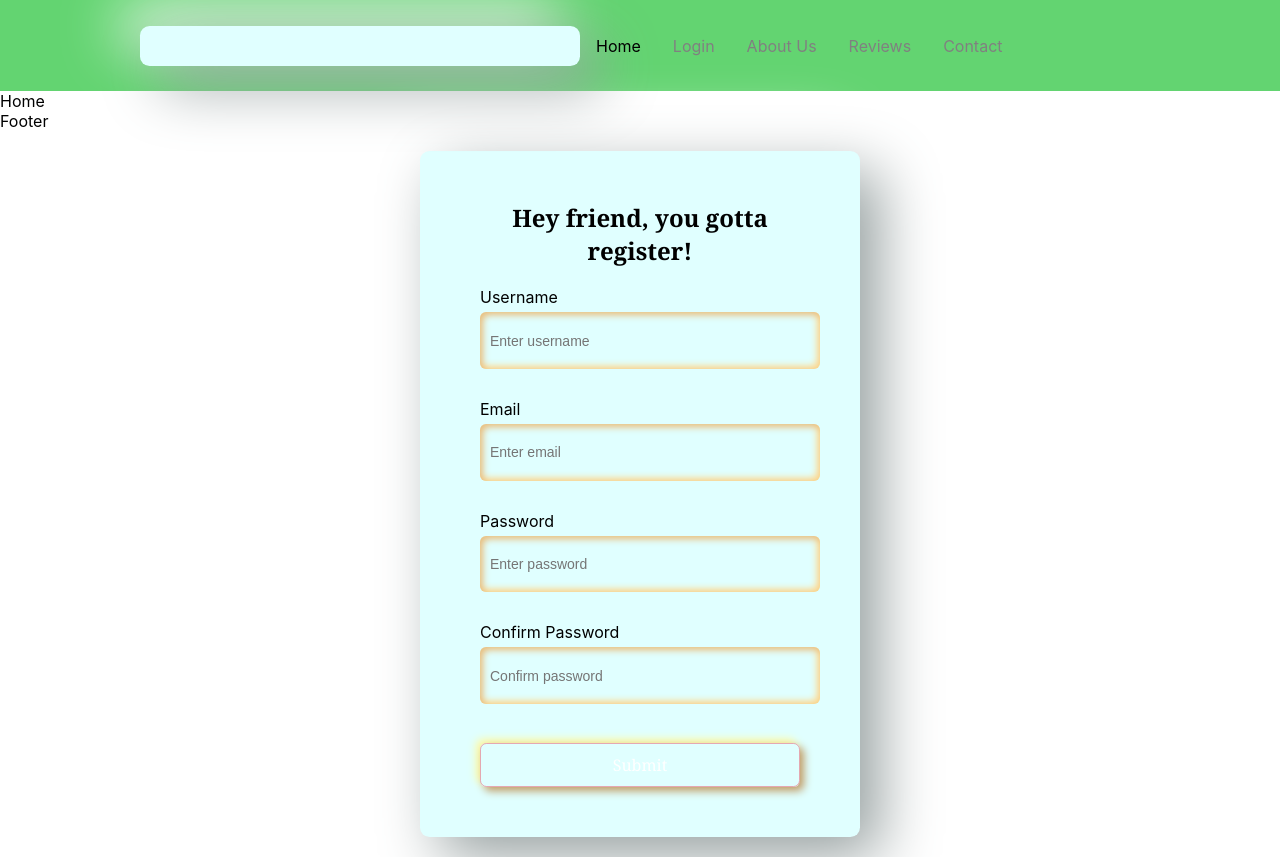
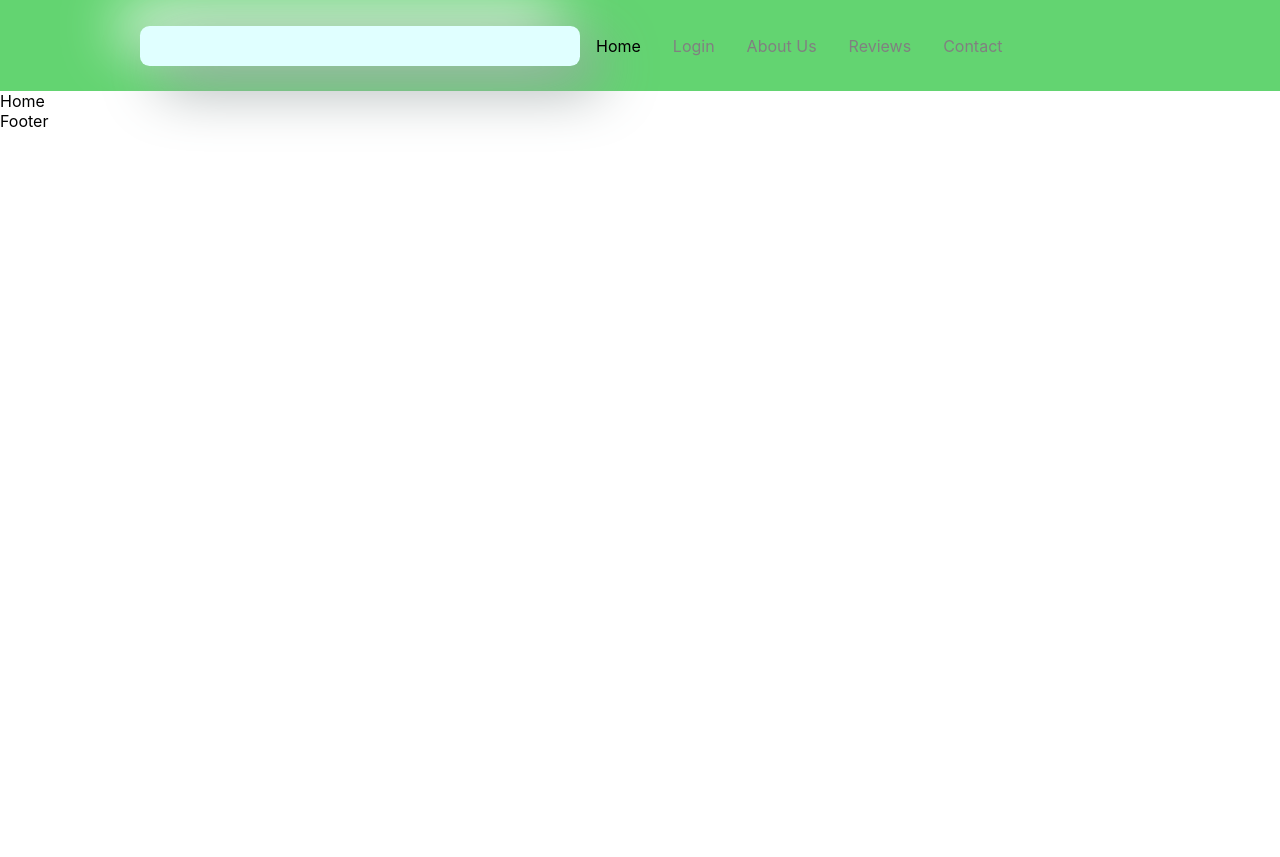
Before and after one commit to Jane-Wandia/Trip-Tread-Front-End, a React (Create React App) app: page / in a window 1280 px wide. After the commit the page ends 800 px from the top, so only its background shows below. Built offline with nearby package versions, Linux system fonts and the light colour scheme.

Commit message:
Styled the register

```diff
--- a/src/App.js
+++ b/src/App.js
@@ -22,10 +22,11 @@ function App() {
               <Route path='/components/About' element={<About/>} />
               <Route path='/components/Reviews' element={<Reviews/>} />
               <Route path='/components/Contact' element={<Contact/>} />
+              <Route path='/components/Register' element={<Register/>}/>
             </Routes>
           <Footer />
         </Router>
-        <Register />
+
       </div>
 
   );
--- a/src/components/Login.jsx
+++ b/src/components/Login.jsx
@@ -20,7 +20,7 @@ function Login() {
           Submit
         </button>
       </form>
-      <a href="#" className="link-btn">Don't have an account? Register here.</a>
+      <a href='/components/Register' className="link-btn">Don't have an account? Register here.</a>
     </div>
   );
 
```
